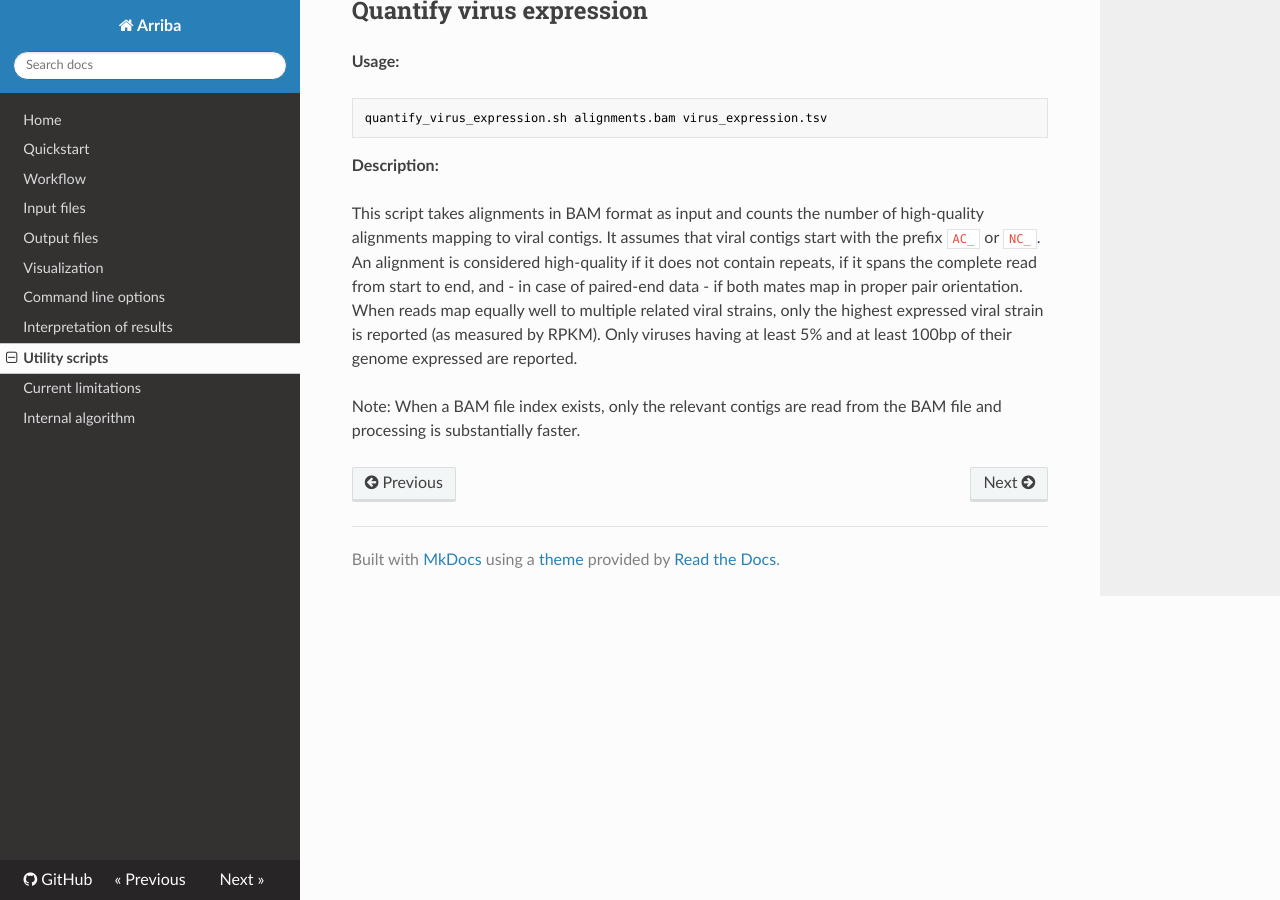
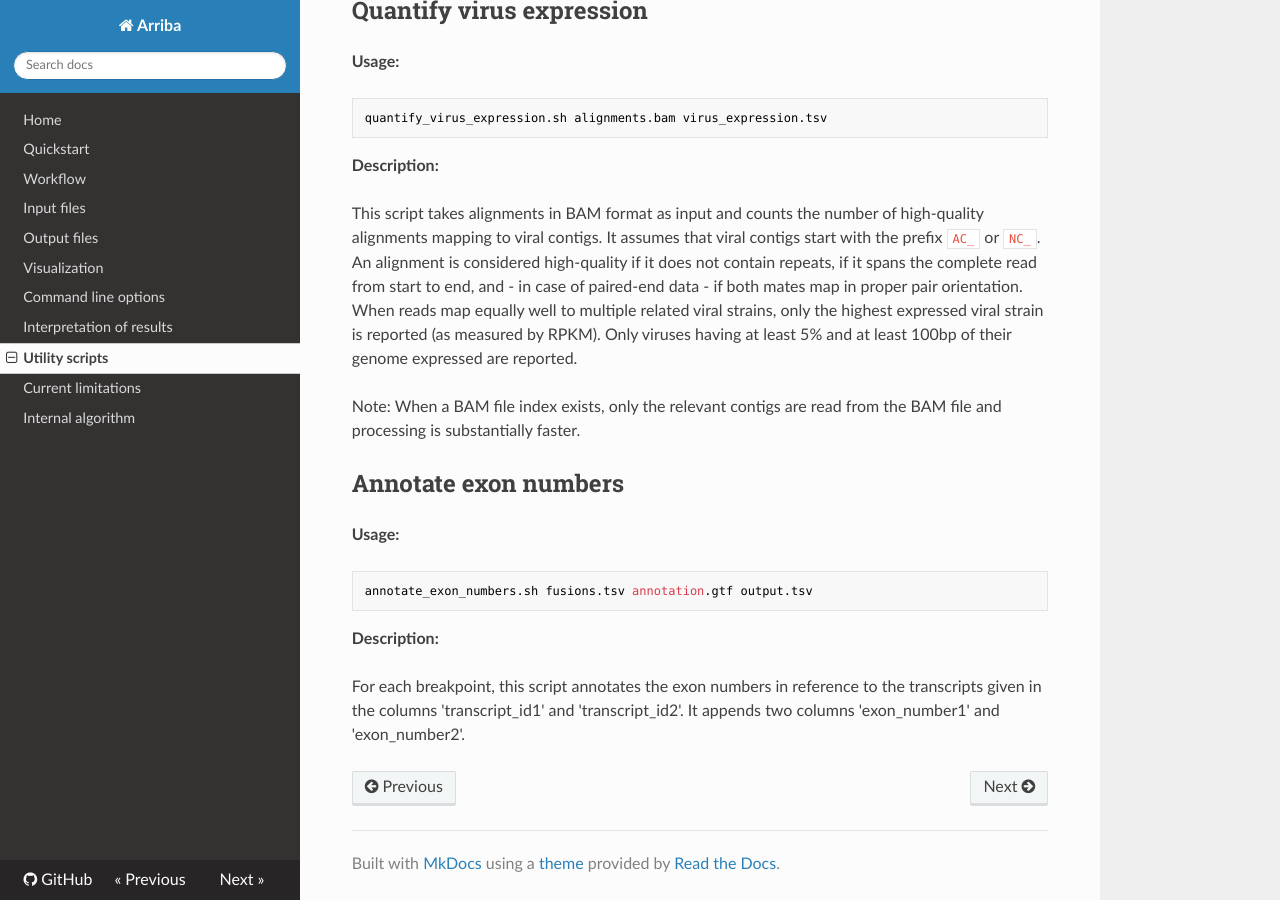
Before and after one commit to suhrig/arriba, an MkDocs documentation site: the page built from documentation/utility-scripts.md, in a window 1280 px wide and 900 px high, scrolled down 1794 px. Built offline with MkDocs 1.6.1, drawn with Linux system fonts in a browser that asks for light colours; nearby versions of some CDN libraries; old or Windows-style settings are respelled for this version of MkDocs.

Commit message:
script to annotate exon numbers

````diff
--- a/documentation/utility-scripts.md
+++ b/documentation/utility-scripts.md
@@ -63,3 +63,16 @@ quantify_virus_expression.sh alignments.bam virus_expression.tsv
 This script takes alignments in BAM format as input and counts the number of high-quality alignments mapping to viral contigs. It assumes that viral contigs start with the prefix `AC_` or `NC_`. An alignment is considered high-quality if it does not contain repeats, if it spans the complete read from start to end, and - in case of paired-end data - if both mates map in proper pair orientation. When reads map equally well to multiple related viral strains, only the highest expressed viral strain is reported (as measured by RPKM). Only viruses having at least 5% and at least 100bp of their genome expressed are reported.
 
 Note: When a BAM file index exists, only the relevant contigs are read from the BAM file and processing is substantially faster.
+
+Annotate exon numbers
+---------------------
+
+**Usage:**
+
+```
+annotate_exon_numbers.sh fusions.tsv annotation.gtf output.tsv
+```
+
+**Description:**
+
+For each breakpoint, this script annotates the exon numbers in reference to the transcripts given in the columns 'transcript_id1' and 'transcript_id2'. It appends two columns 'exon_number1' and 'exon_number2'.
````
Also changed, not shown: README.md (+1 -0 lines), 1 other file.
